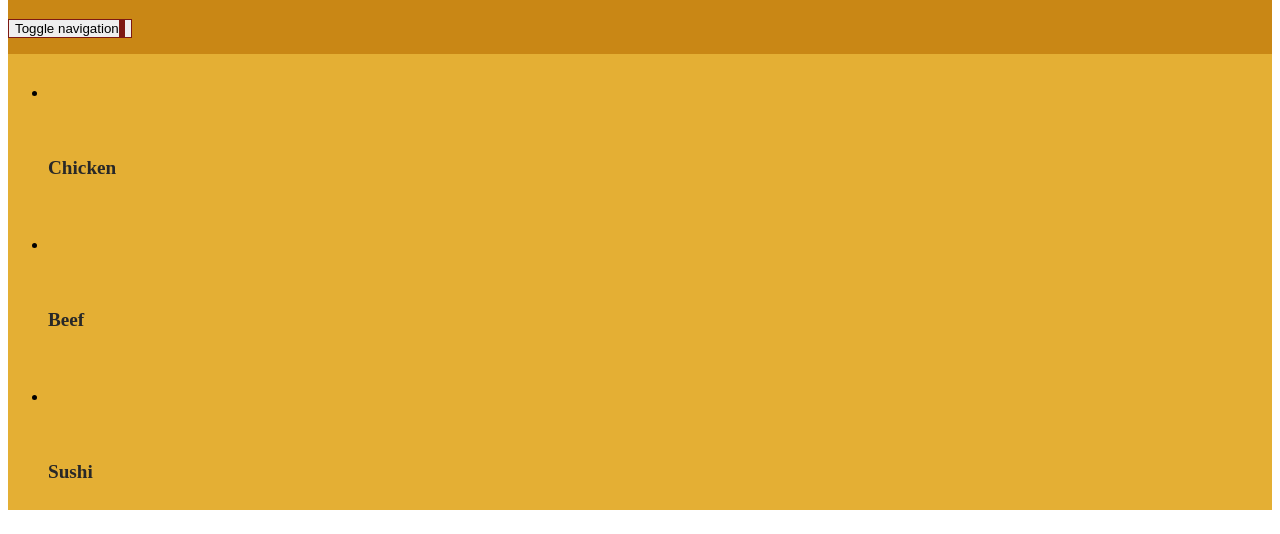
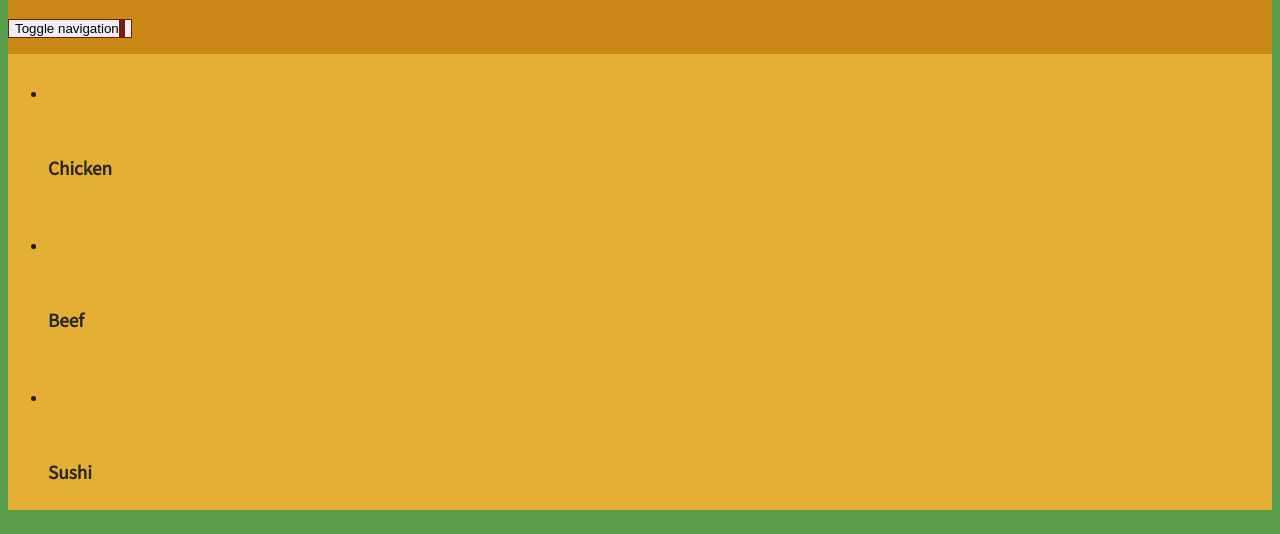
Before and after one commit to kritir/web-dev-coursera, a plain HTML site: page week3/index.html in a window 1280 px wide. Shown: the part 103-637 px from the top of the page. Drawn offline with nearby package versions, Linux system fonts and the light colour scheme; files that its build step writes are made by us from their sources; a script that the page names is missing.

Commit message:
Update styles.css

```diff
--- a/week3/css/styles.css
+++ b/week3/css/styles.css
@@ -1,4 +1,3 @@
-# web-dev-coursera
 body {
     font-size: 16px;
     font-family: 'Source Sans Pro', sans-serif;
```
